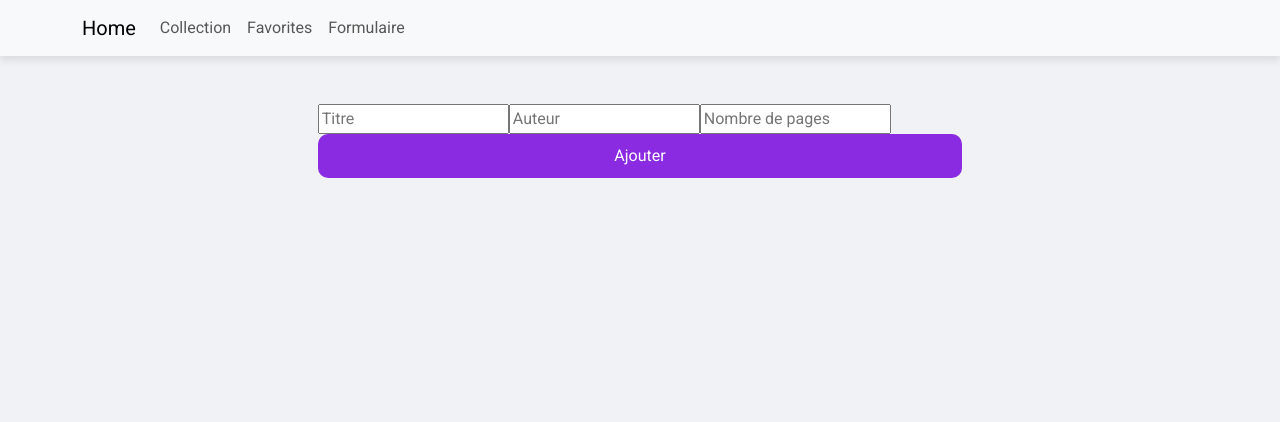
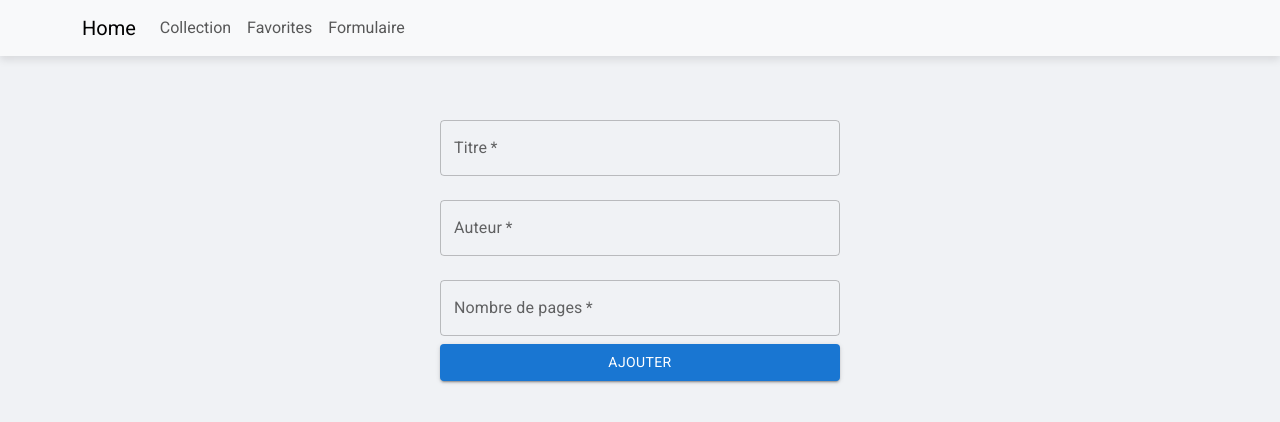
Before and after one commit to william-rauwens-oliver/bookBuddy, a React (Create React App) app in the folder book-app/: page /formulaire in a window 1280 px wide. Shown: the top 422 px of the page. Built offline with nearby package versions, Linux system fonts and the light colour scheme.

Commit message:
Delete Details,and New Design Formulaire Add Books.

```diff
--- a/book-app/package.json
+++ b/book-app/package.json
@@ -3,6 +3,9 @@
   "version": "0.1.0",
   "private": true,
   "dependencies": {
+    "@emotion/react": "^11.11.4",
+    "@emotion/styled": "^11.11.5",
+    "@mui/material": "^5.15.19",
     "@testing-library/jest-dom": "^5.17.0",
     "@testing-library/react": "^13.4.0",
     "@testing-library/user-event": "^13.5.0",
--- a/book-app/src/components/Collection.js
+++ b/book-app/src/components/Collection.js
@@ -173,7 +173,6 @@ const Collection = () => {
                     </form>
                   </div>
                 )}
-                <button onClick={() => handleBookDetails(bookId)} className="btn btn-primary">Détails</button>
                 <button onClick={() => markAsFavorite(bookId)} className="btn btn-secondary">Favori</button>
               </div>
             </div>
--- a/book-app/src/components/Formulaire.js
+++ b/book-app/src/components/Formulaire.js
@@ -1,5 +1,5 @@
-// Formulaire.js
 import React, { useState } from 'react';
+import { TextField, Button } from '@mui/material';
 import axios from 'axios';
 
 const AddBookForm = ({ onBookAdded }) => {
@@ -30,11 +30,41 @@ const AddBookForm = ({ onBookAdded }) => {
   };
 
   return (
-    <form onSubmit={handleSubmit}>
-      <input type="text" name="title" value={formData.title} onChange={handleChange} placeholder="Titre" required />
-      <input type="text" name="author" value={formData.author} onChange={handleChange} placeholder="Auteur" required />
-      <input type="number" name="pages" value={formData.pageCount} onChange={handleChange} placeholder="Nombre de pages" required />
-      <button type="submit">Ajouter</button>
+    <form onSubmit={handleSubmit} style={{ maxWidth: '400px', margin: '0 auto' }}>
+      <TextField
+        label="Titre"
+        variant="outlined"
+        name="title"
+        value={formData.title}
+        onChange={handleChange}
+        fullWidth
+        margin="normal"
+        required
+      />
+      <TextField
+        label="Auteur"
+        variant="outlined"
+        name="author"
+        value={formData.author}
+        onChange={handleChange}
+        fullWidth
+        margin="normal"
+        required
+      />
+      <TextField
+        label="Nombre de pages"
+        variant="outlined"
+        type="number"
+        name="pages"
+        value={formData.pages}
+        onChange={handleChange}
+        fullWidth
+        margin="normal"
+        required
+      />
+      <Button variant="contained" color="primary" type="submit" fullWidth>
+        Ajouter
+      </Button>
     </form>
   );
 };
```
Also changed, not shown: 1 other file (tests, documents, lock files or other folders).
